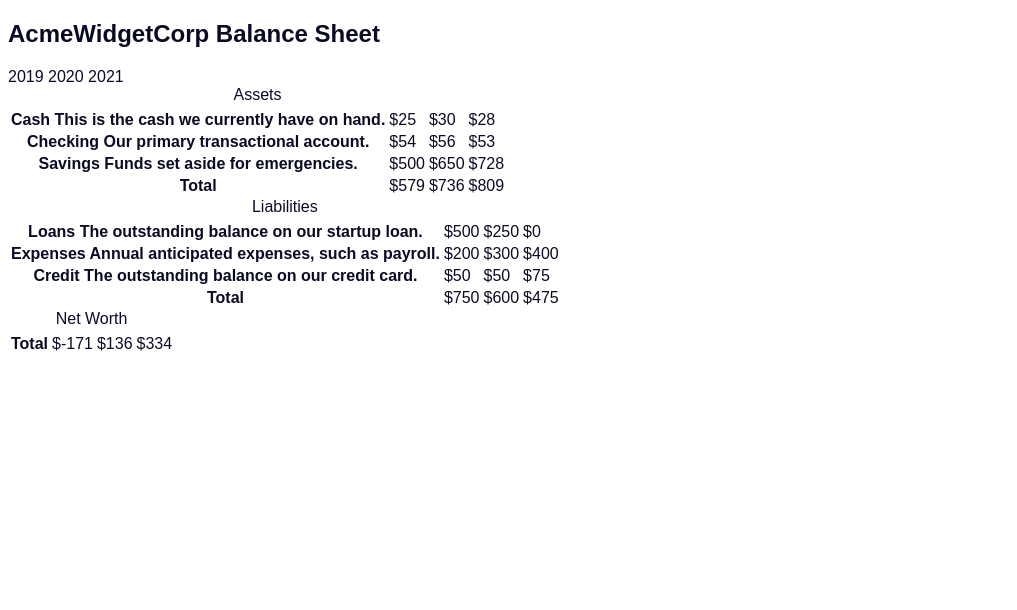
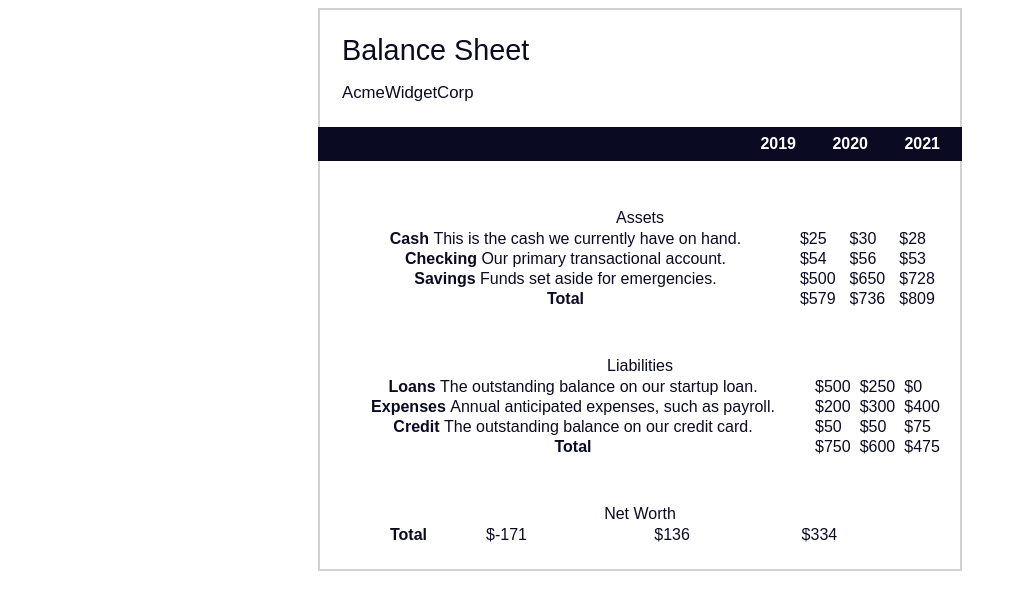
Before and after one commit to gus-rdz/technical-documentation-page, a plain HTML site: page index.html in a window 1280 px wide. Shown: the whole page, without its empty margins (0-1017 px from the left). Drawn offline with Linux system fonts and the light colour scheme.

Commit message:
added styling to table

```diff
--- a/style.css
+++ b/style.css
@@ -1,15 +1,15 @@
 span[class~="sr-only"] {
-  border: 0;
-  clip: rect(1px, 1px, 1px, 1px);
-  clip-path: inset(50%);
-  -webkit-clip-path: inset(50%);
-  height: 1px;
-  width: 1px;
-  position: absolute;
-  overflow: hidden;
-  white-space: nowrap;
-  padding: 0;
-  margin: -1px;
+  border: 0 !important;
+  clip: rect(1px, 1px, 1px, 1px) !important;
+  clip-path: inset(50%) !important;
+  -webkit-clip-path: inset(50%) !important;
+  height: 1px !important;
+  width: 1px !important;
+  position: absolute !important;
+  overflow: hidden !important;
+  white-space: nowrap !important;
+  padding: 0 !important;
+  margin: -1px !important;
 }
 
 html {
@@ -20,3 +20,63 @@ body {
   font-family: sans-serif;
   color: #0a0a23;
 }
+
+h1 {
+  max-width: 37.25rem;
+  margin: 0 auto;
+  padding: 1.5rem 1.25rem;
+}
+
+h1 .flex {
+  display: flex;
+  flex-direction: column-reverse;
+  gap: 1rem;
+}
+
+h1 .flex span:first-of-type {
+  font-size: 0.7em;
+}
+
+h1 .flex span:last-of-type {
+  font-size: 1.2em;
+}
+
+section {
+  max-width: 40rem;
+  margin: 0 auto;
+  border: 2px solid #d0d0d5;
+}
+
+#years {
+  display: flex;
+  justify-content: flex-end;
+  position: sticky;
+  top: 0;
+  background: #0a0a23;
+  color: #fff;
+  z-index: 999;
+  padding: 0.5rem calc(1.25rem + 2px) 0.5rem 0;
+  margin: 0 -2px;
+}
+
+#years span[class] {
+  font-weight: bold;
+  width: 4.5rem;
+  text-align: right;
+}
+
+.table-wrap {
+  padding: 0 0.75rem 1.5rem 0.75rem;
+}
+
+span {
+  font-weight: normal;
+}
+
+table {
+  border-collapse: collapse;
+  border: 0;
+  width: 100%;
+  position: relative;
+  margin-top: 3rem;
+}
```
